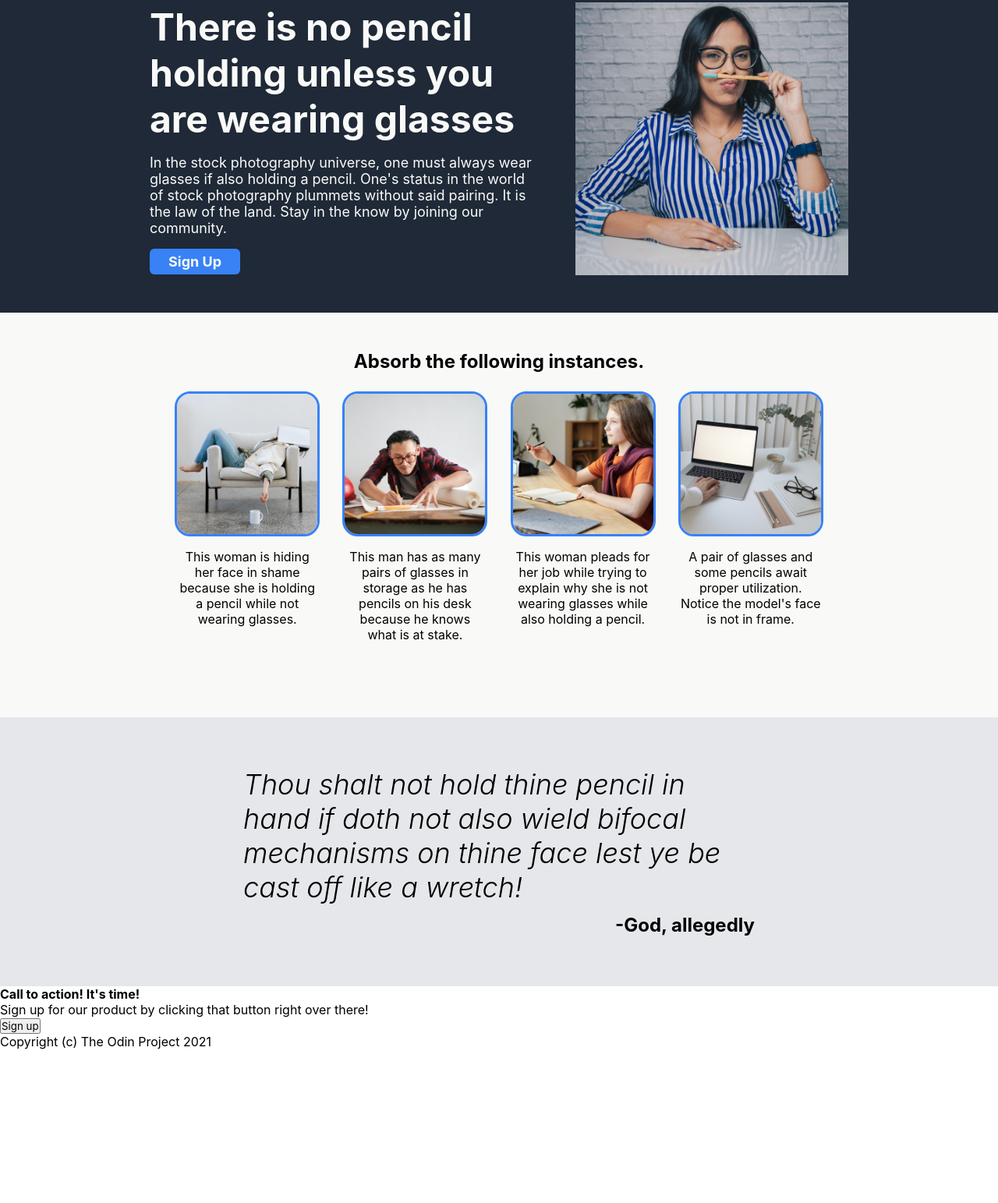
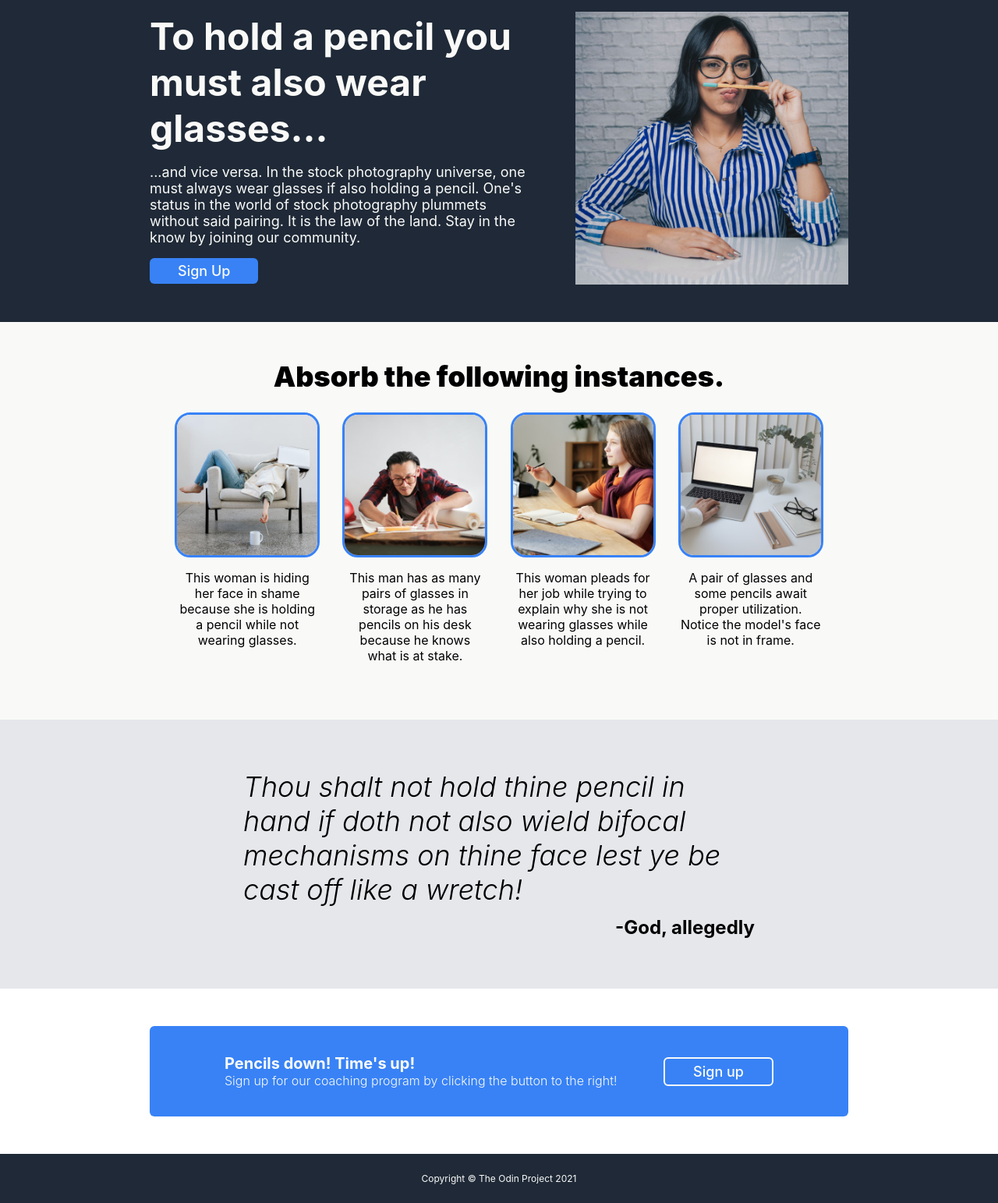
Before and after one commit to gport7/odin-landing-page, a plain HTML site: page index.html in a window 1280 px wide. Shown: the part 74-1617 px from the top of the page at 78% size. Before the commit the page ends 1420 px from the top, so only its background shows below. Drawn offline with Linux system fonts and the light colour scheme.

Commit message:
complete assignment

```diff
--- a/index.html
+++ b/index.html
@@ -2,30 +2,24 @@
 <html lang="en">
     <head>
         <meta charset="utf-8">
-        <title>Landing Page</title>
+        <title>Glass Pencils</title>
         <link rel="stylesheet" href="./style.css">
     </head>
 
     <body>
         <div class="header">
-            <h1>Pencils/Glasses</h1>
+            <h1>Glass Pencils</h1>
             <div class="header-left">
-                <a>Link 1</a>
-                <a>Link 2</a>
-                <a>Link 3</a>
+                <a>Products</a>
+                <a>Community</a>
+                <a>Careers</a>
             </div>
         </div>
-
-
-
         <div class="content">
-
-
-
             <div class="container-1">
                 <div class="container-1-left">
-                    <h2>There is no pencil holding unless you are wearing glasses</h2>
-                    <p>In the stock photography universe, one must always wear glasses if also holding a pencil.
+                    <h2>To hold a pencil you must also wear glasses...</h2>
+                    <p>...and vice versa. In the stock photography universe, one must always wear glasses if also holding a pencil.
                         One's status in the world of stock photography plummets without said pairing.
                         It is the law of the land. Stay in the know by joining our community.</p>
                     <button class="sign-up-button-1">Sign Up</button>
@@ -34,9 +28,6 @@
                 Photo by Apunto Group Agencia de publicidad from Pexels
                 ">
             </div>
-
-
-
             <div class="container-2">
                 <h3>Absorb the following instances.</h3>
                 <div class="image-row">
@@ -70,31 +61,20 @@
                     </div>
                 </div>
             </div>
-
-
-
             <div class="container-3">
                 <p class="quote">Thou shalt not hold thine pencil in hand if doth not also wield bifocal mechanisms on thine face lest ye be cast off like a wretch!</p>
                 <p class="quoter">-God, allegedly</p>
             </div>
-
-
-
             <div class="container-4">
-                <div class="banner">
-                    <h4>Call to action! It's time!</h4>
-                    <p>Sign up for our product by clicking that button right over there!</p>
-                    <button>Sign up</button>
+                <div>
+                    <h4>Pencils down! Time's up!</h4>
+                    <p>Sign up for our coaching program by clicking the button to the right!</p>
                 </div>
+                <button class="sign-up-button-2">Sign up</button>
             </div>
-
-
-
         </div>
         <div class="footer">
-            Copyright (c) The Odin Project 2021
+            Copyright &copy The Odin Project 2021
         </div>
     </body>
 </html>
-
-<!--Theme this site around pencils + glasses-->
--- a/style.css
+++ b/style.css
@@ -3,7 +3,7 @@
     /* border: 1px solid red; */
     margin: 0;
     padding: 0;
-    /* border: 0; */
+    border: 0;
 }
 
 body {
@@ -17,7 +17,7 @@ body {
     justify-content: space-between;
     background: #1f2937;
     color: #f9fAf8;
-    padding: 0 192px;
+    padding: 6px 192px;
 }
 
 .header-left {
@@ -59,29 +59,37 @@ h2 {
     max-width: 350px;
 }
 
-.sign-up-button-1 {
-    padding: 6px 24px;
+.sign-up-button-1,
+.sign-up-button-2 {
+    padding: 6px 36px;
     max-width: max-content;
     background: #3882f6;
     color: #f9fAf8;
     font-size: 18px;
-    font-weight: 700;
-    border: 0px;
+    font-weight: 500;
     border-radius: 6px;
 }
 
+.sign-up-button-1 {
+    border: 0px;
+}
 
+.sign-up-button-2 {
+    border: 2px solid #f9fAf8;
+    align-self: center;
+}
 
 .container-2 {
     display: flex;
     flex-direction: column;
-    padding: 48px 192px 96px;
+    padding: 48px 192px 72px;
     background: #f9fAf8;
 }
 
 h3 {
     align-self: center;
-    font-size: 24px;
+    font-size: 36px;
+    font-weight: 900;
     margin-bottom: 24px;
 }
 
@@ -130,3 +138,30 @@ h3 {
     margin-top: 12px;
     align-self: flex-end;
 }
+
+.container-4 {
+    display: flex;
+    margin: 48px 192px;
+    padding: 36px 96px;
+    justify-content: space-between;
+    background: #3882f6;
+    color: #f9fAf8;
+    border-radius: 6px;
+}
+
+h4 {
+    font-size: 20px;
+}
+
+.container-4 p {
+    font-weight: 300;
+}
+
+.footer {
+    display: flex;
+    padding: 24px 0px;
+    justify-content: center;
+    background: #1f2937;
+    color: #f9fAf8;
+    font-size: 12px;
+}
```
